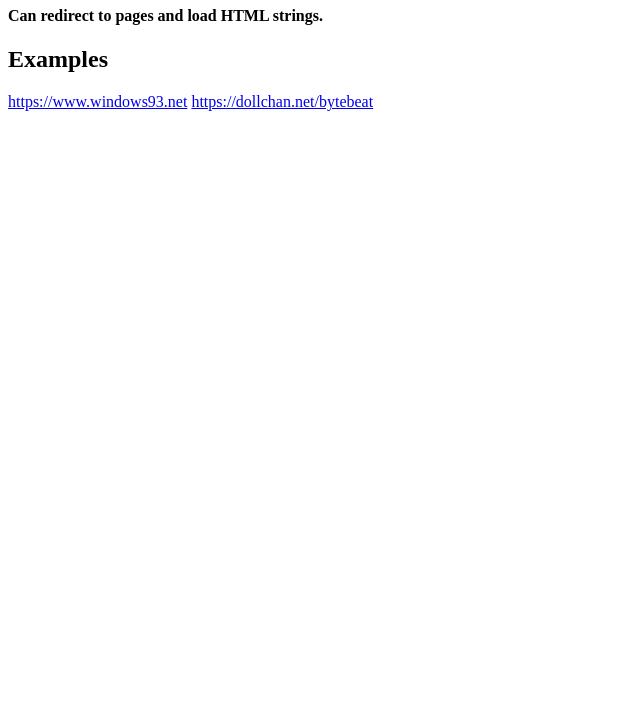
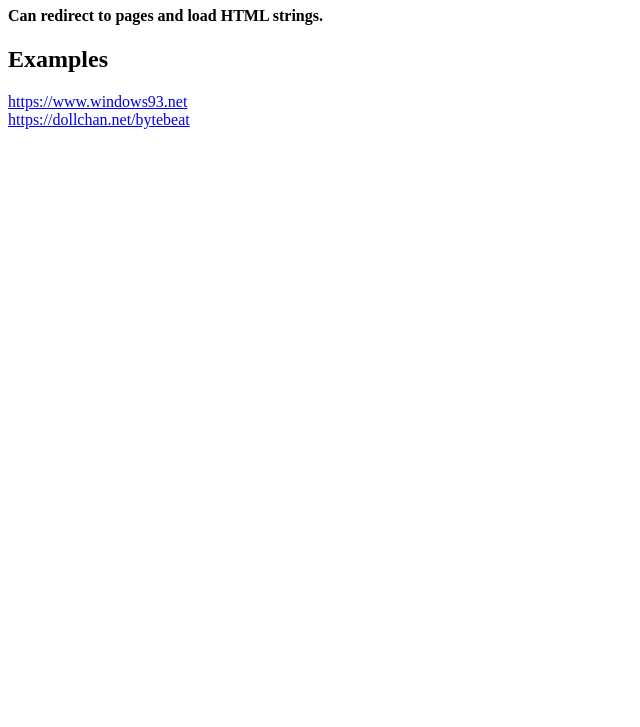
Before and after one commit to bobbykiv/w, a plain HTML site: page index.html in a window 1280 px wide. Shown: the part 73-800 px from the top of the page, without its empty margins (0-640 px from the left). Drawn offline with Linux system fonts and the light colour scheme.

Commit message:
Update index.html

```diff
--- a/index.html
+++ b/index.html
@@ -10,7 +10,7 @@
     <div id="main"></div>
     <script>
         const maindiv = document.getElementById("main");
-        const mainhtml = "<h1>bobbykiv web</h1>\n<h4>Can redirect to pages and load HTML strings.</h4><h2>Examples</h2>\n<a href=\"https://bobbykiv.github.io/w?ru=https%3A%2F%2Fwww.windows93.net%2F\">https://www.windows93.net</a>\n<a href=\"https://bobbykiv.github.io/w?ru=https%3A%2F%2Fdollchan.net%2Fbytebeat%2F\">https://dollchan.net/bytebeat</a>";
+        const mainhtml = "<h1>bobbykiv web</h1>\n<h4>Can redirect to pages and load HTML strings.</h4><h2>Examples</h2>\n<a href=\"https://bobbykiv.github.io/w?ru=https%3A%2F%2Fwww.windows93.net%2F\">https://www.windows93.net</a><br>\n<a href=\"https://bobbykiv.github.io/w?ru=https%3A%2F%2Fdollchan.net%2Fbytebeat%2F\">https://dollchan.net/bytebeat</a><br>";
         const queryString = window.location.search;
         console.log(queryString);
         const urlParams = new URLSearchParams(queryString);
```
